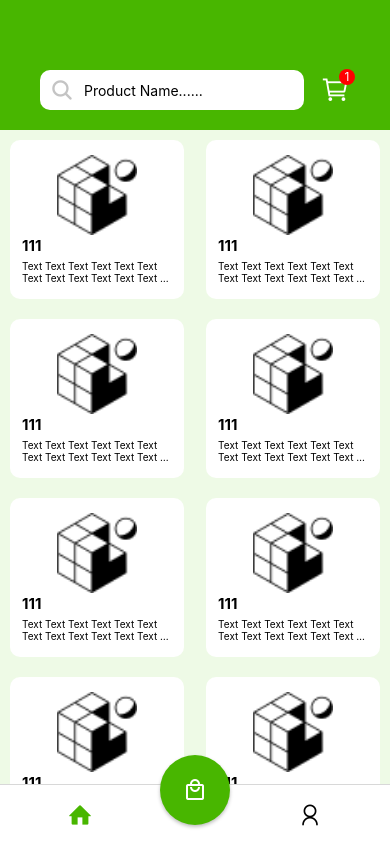
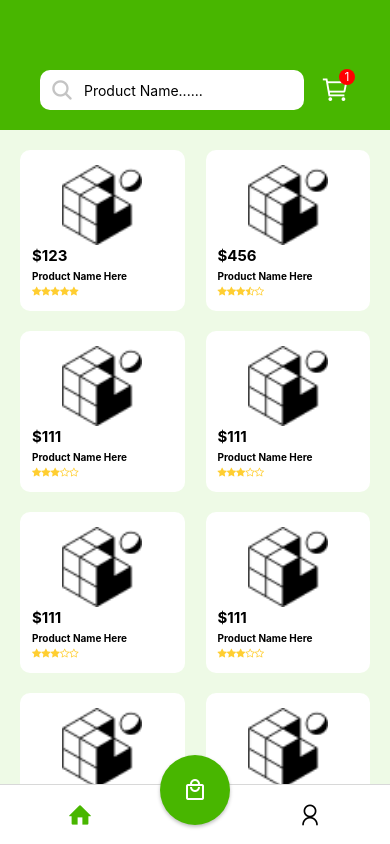
Before and after one commit to maseosau/qltv, a React Native app in the folder Client/: screen /Home in a window 390 px wide. Built offline with nearby package versions, Linux system fonts and the light colour scheme.

Commit message:
update Home screen, Rating component

```diff
--- a/Client/src/Components/HomeProducts.js
+++ b/Client/src/Components/HomeProducts.js
@@ -2,6 +2,7 @@ import React, { useState } from 'react';
 import { TouchableOpacity, StyleSheet, Text, ScrollView, Pressable, Image, View } from 'react-native';
 import Colors from '../color';
 import ProductList from './ProductList';
+import Products from "../data/Products";
 
 export default function HomeProducts() {
     const [products, setProducts] = useState([
@@ -80,7 +81,7 @@ export default function HomeProducts() {
     ]);
     return (
         <ScrollView style={styles.productListContainer}>
-            <ProductList products={products} />
+            <ProductList products={Products} />
         </ScrollView>
     )
 }
@@ -88,6 +89,7 @@ export default function HomeProducts() {
 const styles = StyleSheet.create({
     productListContainer: {
         flex: 1,
+        padding: 10,
     },
 
 
--- a/Client/src/Components/ProductList.js
+++ b/Client/src/Components/ProductList.js
@@ -2,6 +2,7 @@ import React, { useState } from 'react';
 import { TouchableOpacity, StyleSheet, Text, ScrollView, Pressable, Image, View } from 'react-native';
 import Colors from '../color';
 import { useNavigation } from "@react-navigation/native";
+import Rating from './Rating';
 
 export default function ProductList({ products }) {
     const navigation = useNavigation();
@@ -13,7 +14,7 @@ export default function ProductList({ products }) {
                         <Image source={product.image} alt={product.name} style={styles.productImage} />
                         <View style={styles.productContent}>
                             <Text style={styles.productPrices}>
-                                {product.price}
+                                ${product.price}
                             </Text>
                             <Text style={styles.productName}
                                 numberOfLines={2}
@@ -21,6 +22,7 @@ export default function ProductList({ products }) {
                             >
                                 {product.name}
                             </Text>
+                            <Rating value={product.rating} />
                         </View>
                     </Pressable>
                 ))
@@ -59,6 +61,7 @@ const styles = StyleSheet.create({
         fontSize: 15,
     },
     productName: {
+        fontWeight: 'bold',
         fontSize: 10,
         marginTop: 5,
     },
--- a/Client/src/Components/Rating.js
+++ b/Client/src/Components/Rating.js
@@ -50,7 +50,7 @@ import { FontAwesome } from "@expo/vector-icons";
 import Colors from "../color";
 
 function Rating({ value, text }) {
-  const size = 8;
+  const size = 10;
   const color = Colors.orange;
 
   return (
--- a/Client/src/Screens/HomeScreen.js
+++ b/Client/src/Screens/HomeScreen.js
@@ -7,7 +7,11 @@ import HomeSearch from "../Components/HomeSearch";
 function HomeScreen() {
   return (
     <ScrollView>
-      <View style={{ flex: 1, backgroundColor: Colors.subGreen }}>
+      <View style={{
+          flex: 1,
+          backgroundColor: Colors.subGreen,
+        }}
+      >
         <HomeSearch />
         <HomeProducts />
       </View>
--- a/Client/src/data/Products.js
+++ b/Client/src/data/Products.js
@@ -2,8 +2,8 @@ const Products = [
     {
         id: 1,
         image: require('../../assets/favicon.png'),
-        name: "Text",
-        price: 111,
+        name: "Product Name Here",
+        price: 123,
         rating: 5,
         description: "Text description Text description Text description Text description Text description",
         countInStock: 10,
@@ -12,8 +12,8 @@ const Products = [
     {
         id: 2,
         image: require('../../assets/favicon.png'),
-        name: "Text",
-        price: 111,
+        name: "Product Name Here",
+        price: 456,
         rating: 3.5,
         description: "Text description Text description Text description Text description Text description",
         countInStock: 10,
@@ -22,7 +22,7 @@ const Products = [
     {
         id: 3,
         image: require('../../assets/favicon.png'),
-        name: "Text",
+        name: "Product Name Here",
         price: 111,
         rating: 3,
         description: "Text description Text description Text description Text description Text description",
@@ -32,7 +32,7 @@ const Products = [
     {
         id: 4,
         image: require('../../assets/favicon.png'),
-        name: "Text",
+        name: "Product Name Here",
         price: 111,
         rating: 3,
         description: "Text description Text description Text description Text description Text description",
@@ -42,7 +42,7 @@ const Products = [
     {
         id: 5,
         image: require('../../assets/favicon.png'),
-        name: "Text",
+        name: "Product Name Here",
         price: 111,
         rating: 3,
         description: "Text description Text description Text description Text description Text description",
@@ -52,7 +52,7 @@ const Products = [
     {
         id: 6,
         image: require('../../assets/favicon.png'),
-        name: "Text",
+        name: "Product Name Here",
         price: 111,
         rating: 3,
         description: "Text description Text description Text description Text description Text description",
@@ -62,7 +62,7 @@ const Products = [
     {
         id: 7,
         image: require('../../assets/favicon.png'),
-        name: "Text",
+        name: "Product Name Here",
         price: 111,
         rating: 3,
         description: "Text description Text description Text description Text description Text description",
@@ -72,7 +72,7 @@ const Products = [
     {
         id: 8,
         image: require('../../assets/favicon.png'),
-        name: "Text",
+        name: "Product Name Here",
         price: 111,
         rating: 3,
         description: "Text description Text description Text description Text description Text description",
@@ -82,7 +82,7 @@ const Products = [
     {
         id: 9,
         image: require('../../assets/favicon.png'),
-        name: "Text",
+        name: "Product Name Here",
         price: 111,
         rating: 3,
         description: "Text description Text description Text description Text description Text description",
@@ -92,7 +92,7 @@ const Products = [
     {
         id: 10,
         image: require('../../assets/favicon.png'),
-        name: "Text",
+        name: "Product Name Here",
         price: 111,
         rating: 3,
         description: "Text description Text description Text description Text description Text description",
@@ -102,7 +102,7 @@ const Products = [
     {
         id: 11,
         image: require('../../assets/favicon.png'),
-        name: "Text",
+        name: "Product Name Here",
         price: 111,
         rating: 3,
         description: "Text description Text description Text description Text description Text description",
@@ -112,7 +112,7 @@ const Products = [
     {
         id: 12,
         image: require('../../assets/favicon.png'),
-        name: "Text",
+        name: "Product Name Here",
         price: 111,
         rating: 3,
         description: "Text description Text description Text description Text description Text description",
```
